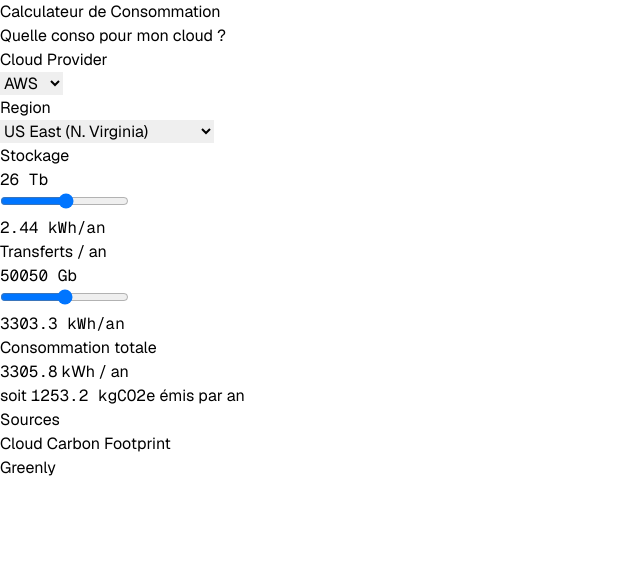
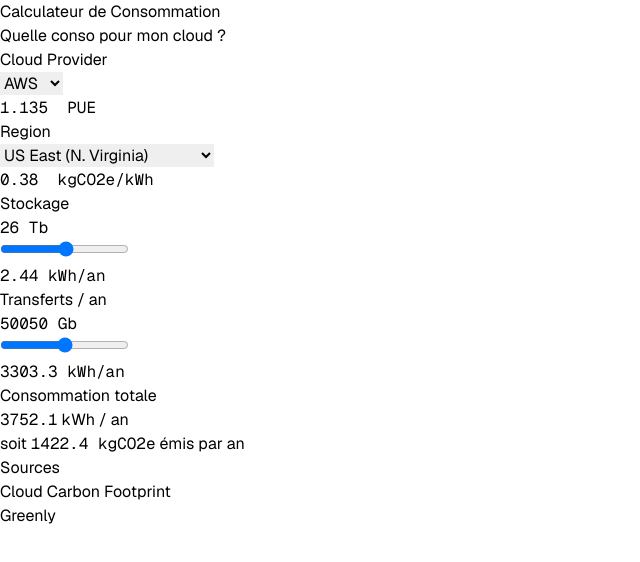
Before and after one commit to paulglx/conso-cloud, a React (Vite) app: page / in a window 1280 px wide. Shown: the top 562 px of the page, without its empty margins (0-640 px from the left). Built offline with nearby package versions, Linux system fonts and the light colour scheme.

Commit message:
feat: PUE

```diff
--- a/src/App.tsx
+++ b/src/App.tsx
@@ -20,6 +20,12 @@ const SOURCES = [
     url: "https://greenly.earth/en-gb/blog/ecology-news/what-is-the-carbon-footprint-of-data-storage",
   },
 ];
+
+const PROVIDER_PUE: Record<CloudProvider, number> = {
+  AWS: 1.135,
+  GCP: 1.1,
+  Azure: 1.185,
+};
 
 function App() {
   const [cloudProvider, setCloudProvider] = useState<CloudProvider>("AWS");
@@ -60,7 +66,7 @@ function App() {
     sources.reduce(
       (sum, config) => sum + sourceValues[config.title] * config.impact,
       0,
-    ),
+    ) * PROVIDER_PUE[cloudProvider],
     1,
   );
 
@@ -102,6 +108,9 @@ function App() {
             <option value="GCP">GCP</option>
             <option value="Azure">Azure</option>
           </select>
+          <div className="flex items-center justify-between">
+            <span className="geist-mono">{PROVIDER_PUE[cloudProvider]} &nbsp;PUE</span>
+          </div>
         </div>
         <div className="w-full bg-zinc-50 border p-10 rounded-xl">
           <h3 className="text-lg text-zinc-800 font-bold">Region</h3>
@@ -116,6 +125,9 @@ function App() {
               </option>
             ))}
           </select>
+          <div className="flex items-center justify-between">
+            <span className="geist-mono">{(CO2_INTENSITY[cloudProvider][region] * 1000).toFixed(2)} &nbsp;kgCO2e/kWh </span>
+          </div>
         </div>
         {sources.map((config) => (
           <Source
```
